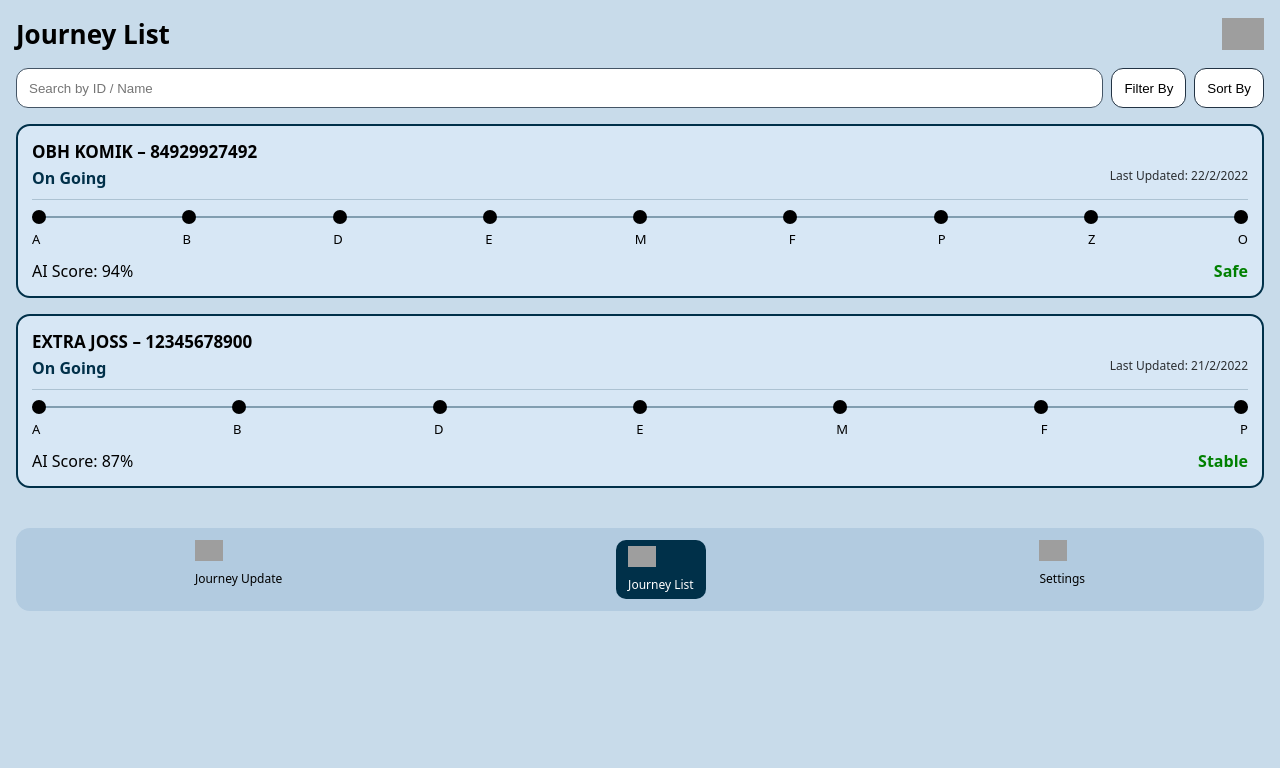
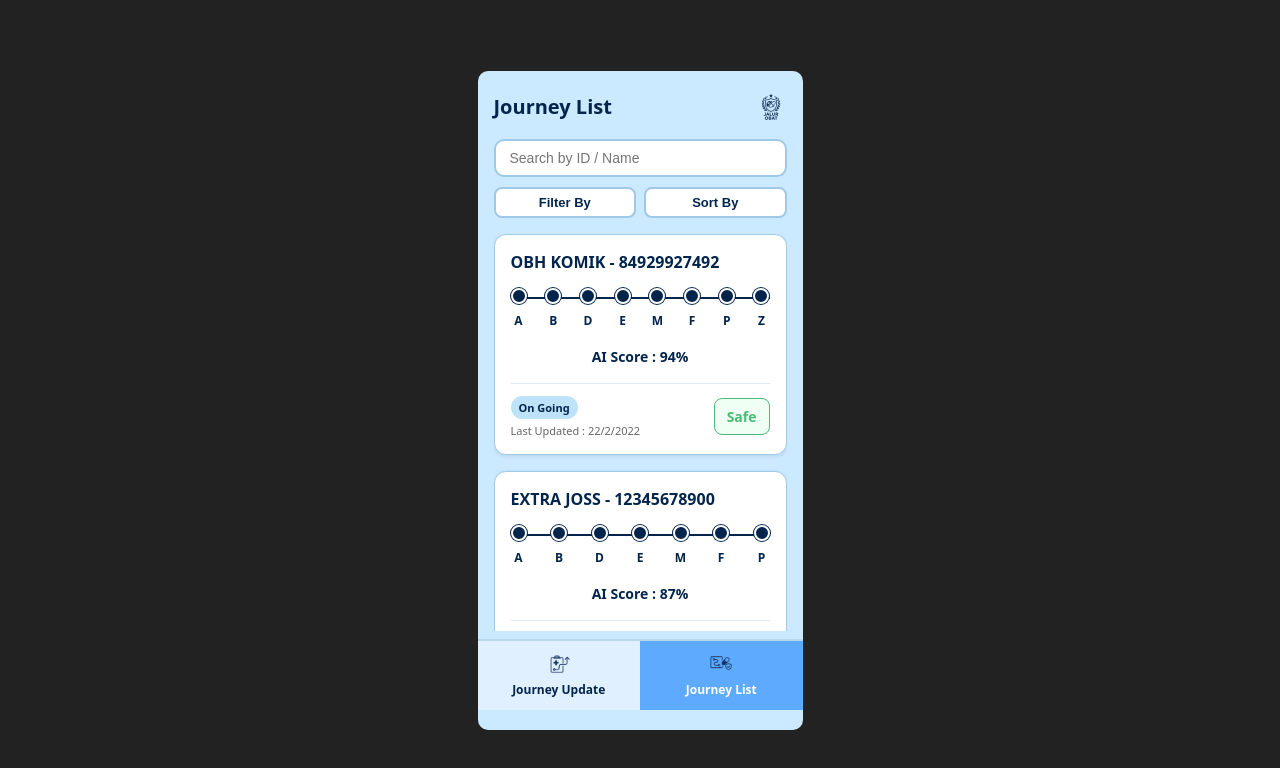
Before and after one commit to DlegendZ/Jalur-Obat, a Next.js app in the folder jalur-obat/: page /list_journey in a window 1280 px wide. Shown: the top 768 px of the page. Built offline with nearby package versions, Linux system fonts and the light colour scheme; grey boxes are pictures that could not be loaded.

Commit message:
List Journey

```diff
--- a/jalur-obat/app/list_journey/JourneyList.module.css
+++ b/jalur-obat/app/list_journey/JourneyList.module.css
@@ -1,10 +1,24 @@
-/* PAGE */
-.container {
-  width: 100%;
-  background: #c8dbea;
-  padding: 16px;
-  min-height: 100vh;
-  box-sizing: border-box;
+/* FULL SCREEN ROOT */
+.root {
+  width: 100vw;
+  height: 100vh;
+  background: #222;
+  display: flex;
+  align-items: center;
+  justify-content: center;
+}
+
+/* PHONE FRAME */
+.phone {
+  width: 325px;
+  height: 659px;
+  background-color: #cbe9ff;
+  border-radius: 10px;
+  padding: 20px 16px;
+  display: flex;
+  flex-direction: column;
+  position: relative;
+  overflow: hidden;
 }
 
 /* HEADER */
@@ -12,185 +26,427 @@
   display: flex;
   justify-content: space-between;
   align-items: center;
+  margin-bottom: 16px;
 }
 
 .title {
-  font-size: 26px;
+  font-size: 20px;
   font-weight: 700;
+  color: #03254c;
+  margin: 0;
 }
 
 .logo {
-  width: 42px;
+  width: 32px;
+  height: 32px;
+  border-radius: 6px;
 }
 
-/* FILTER ROW */
-.filterRow {
-  margin-top: 16px;
+/* SEARCH & FILTER ROW */
+.searchFilterRow {
+  margin-bottom: 16px;
+}
+
+.search {
+  width: 100%;
+  height: 38px;
+  border-radius: 10px;
+  padding: 0 14px;
+  border: 2px solid #a0c8e8;
+  background: white;
+  font-size: 14px;
+  box-sizing: border-box;
+  margin-bottom: 10px;
+}
+
+.search:focus {
+  outline: none;
+  border-color: #03254c;
+}
+
+.filterButtons {
   display: flex;
   gap: 8px;
 }
 
-.search {
+.filterGroup {
+  position: relative;
   flex: 1;
-  height: 40px;
-  border-radius: 12px;
-  padding: 0 12px;
-  border: 1px solid #456;
 }
 
-.filterBtn,
-.sortBtn {
-  background: #fff;
-  border-radius: 12px;
-  padding: 7px 12px;
-  border: 1px solid #234;
-  font-weight: 500;
+.filterBtn, .sortBtn {
+  width: 100%;
+  background: #ffffff;
+  border: 2px solid #a0c8e8;
+  border-radius: 8px;
+  padding: 6px 10px;
+  font-weight: 700;
+  color: #03254c;
+  cursor: pointer;
+  font-size: 13px;
+  transition: all 0.2s;
+}
+
+.filterBtn:hover, .sortBtn:hover {
+  border-color: #03254c;
+  background: #f0f8ff;
+}
+
+.dropdown {
+  position: absolute;
+  top: 100%;
+  left: 0;
+  right: 0;
+  background: white;
+  border: 2px solid #a0c8e8;
+  border-radius: 8px;
+  margin-top: 4px;
+  z-index: 10;
+  box-shadow: 0 4px 6px rgba(0, 0, 0, 0.1);
+}
+
+.option {
+  padding: 8px 10px;
+  cursor: pointer;
+  border-bottom: 1px solid #f1f5f9;
+  font-size: 12px;
+  transition: background 0.2s;
+  color: #03254c;
+  font-weight: 600;
+}
+
+.option:hover {
+  background: #f0f8ff;
+}
+
+.option:last-child {
+  border-bottom: none;
+}
+
+/* CARD LIST */
+.cardList {
+  flex: 1;
+  overflow-y: auto;
+  display: flex;
+  flex-direction: column;
+  gap: 12px;
+  padding-bottom: 10px;
 }
 
 /* CARD */
 .card {
-  margin-top: 16px;
-  background: #d7e7f5;
-  border: 2px solid #003049;
-  border-radius: 14px;
-  padding: 14px;
-  transition: 0.2s;
+  background: white;
+  border-radius: 12px;
+  padding: 16px;
+  box-shadow: 0 1px 4px rgba(0, 0, 0, 0.1);
+  border: 1px solid #a0c8e8;
+  transition: all 0.3s ease;
+  cursor: pointer;
+  margin-bottom: 4px;
 }
 
 .card:hover {
-  background: #e7f3ff;
+  transform: translateY(-1px);
+  box-shadow: 0 2px 8px rgba(0, 0, 0, 0.15);
+  border-color: #03254c;
 }
 
-/* HEADER INSIDE CARD */
+.card.expanded {
+  margin: 8px 0;
+  border-color: #03254c;
+  box-shadow: 0 4px 12px rgba(0, 0, 0, 0.2);
+}
+
+/* CARD HEADER */
 .cardHeader {
   display: flex;
-  flex-direction: column;
+  justify-content: space-between;
+  align-items: center;
+  margin-bottom: 16px;
 }
 
-.titleBlock {
-  font-size: 17px;
-  font-weight: bold;
+.nameIdRow {
+  display: flex;
+  align-items: center;
+  gap: 4px;
+  flex: 1;
 }
 
-.statusBlock {
-  margin-top: 4px;
+.drugName {
+  font-size: 16px;
+  font-weight: 700;
+  color: #03254c;
+}
+
+.drugId {
+  font-size: 16px;
+  font-weight: 700;
+  color: #03254c;
+}
+
+/* DOT LINE CONTAINER - HORIZONTAL */
+.dotLineContainer.horizontal {
+  position: relative;
+  margin: 16px 0;
+  height: 40px;
+}
+
+.connectingLine {
+  position: absolute;
+  top: 8px;
+  left: 0;
+  right: 0;
+  height: 2px;
+  background: #03254c;
+  z-index: 1;
+}
+
+.dotLine {
   display: flex;
   justify-content: space-between;
+  align-items: center;
+  position: relative;
+  z-index: 2;
+  height: 100%;
+}
+
+.dotStage {
+  display: flex;
+  flex-direction: column;
+  align-items: center;
+  gap: 8px;
+}
+
+.dot {
+  width: 16px;
+  height: 16px;
+  border-radius: 50%;
+  background: #03254c;
+  border: 2px solid white;
+  box-shadow: 0 0 0 1px #03254c;
+  z-index: 3;
+}
+
+.stageLetter {
+  font-size: 12px;
+  font-weight: 600;
+  color: #03254c;
+}
+
+/* DOT LINE CONTAINER - VERTICAL */
+.dotLineContainer.vertical {
+  margin: 16px 0;
+  position: relative;
+}
+
+.verticalStages {
+  display: flex;
+  flex-direction: column;
+  gap: 20px;
+  margin-left: 8px; /* DIUBAH: Dikiri sedikit lagi */
+  position: relative;
+}
+
+.verticalLine {
+  position: absolute;
+  left: 7px;
+  top: 0;
+  bottom: 0;
+  width: 2px;
+  background: #03254c;
+  z-index: 1;
+}
+
+.verticalStage {
+  display: flex;
+  align-items: flex-start;
+  gap: 16px;
+  position: relative;
+  z-index: 2;
+}
+
+.verticalDot {
+  width: 14px;
+  height: 14px;
+  border-radius: 50%;
+  background: #03254c;
+  border: 2px solid white;
+  box-shadow: 0 0 0 1px #03254c;
+  flex-shrink: 0;
+  margin-top: 2px;
+}
+
+.stageInfo {
+  display: flex;
+  flex-direction: column;
+  gap: 4px;
+}
+
+.stageQuantity {
+  font-size: 11px;
+  color: #666;
+}
+
+.stageQuality {
+  font-size: 11px;
+  font-weight: 600;
+  color: #03254c;
+}
+
+/* AI SCORE */
+.aiScoreRow {
+  margin: 12px 0;
+  text-align: center;
+}
+
+.aiScore {
+  font-size: 14px;
+  font-weight: 600;
+  color: #03254c;
+}
+
+/* STATUS AND UPDATE ROW */
+.statusUpdateRow {
+  display: flex;
+  justify-content: space-between;
+  align-items: center;
+  margin-top: 16px;
+  padding-top: 12px;
+  border-top: 1px solid #e2e8f0;
+}
+
+.statusLeft {
+  display: flex;
+  flex-direction: column;
+  gap: 4px;
 }
 
 .onGoing {
-  font-weight: bold;
-  color: #003049;
+  background: #bee3f8;
+  color: #03254c;
+  padding: 4px 8px;
+  border-radius: 12px;
+  font-size: 11px;
+  font-weight: 600;
+  width: fit-content;
 }
 
-.updated {
-  font-size: 12px;
-  opacity: 0.8;
+.lastUpdated {
+  font-size: 11px;
+  color: #666;
 }
 
-/* Separator */
-.separator {
-  width: 100%;
-  height: 1px;
-  background: #003049;
-  opacity: 0.2;
-  margin: 10px 0;
-}
-
-/* DOT LINE */
-.lineWrapper {
-  position: relative;
-  margin-top: 10px;
-}
-
-.line {
-  position: absolute;
-  top: 6px;
-  width: 100%;
-  height: 2px;
-  background: #003049;
-  opacity: 0.4;
-}
-
-.dotRow {
+.statusRight {
   display: flex;
-  justify-content: space-between;
-  position: relative;
-}
-
-.dot {
-  width: 14px;
-  height: 14px;
-  border-radius: 50%;
-  background: black;
-}
-
-/* LETTERS */
-.letterRow {
-  margin-top: 6px;
-  display: flex;
-  justify-content: space-between;
-  font-size: 13px;
-}
-
-/* BOTTOM */
-.bottomRow {
-  margin-top: 12px;
-  display: flex;
-  justify-content: space-between;
+  align-items: center;
 }
 
 .statusText {
-  font-weight: bold;
-  color: green;
+  font-size: 14px;
+  font-weight: 700;
+  color: #48bb78;
+  background: #f0fff4;
+  padding: 8px 12px;
+  border-radius: 8px;
+  border: 1px solid #48bb78;
+}
+
+/* CURRENT CONDITION */
+.currentCondition {
+  margin-top: 16px;
+  padding: 12px;
+  background: #f0f8ff;
+  border-radius: 8px;
+  border: 1px solid #a0c8e8;
+  text-align: center;
+}
+
+.currentConditionLabel {
+  font-size: 12px;
+  font-weight: 600;
+  color: #03254c;
+  margin-right: 8px;
+}
+
+.currentConditionValue {
+  font-size: 12px;
+  font-weight: 700;
+  color: #03254c;
 }
 
 /* BOTTOM NAVIGATION */
+/* BOTTOM NAVIGATION - DIUBAH SESUAI GAMBAR 2 */
 .bottomNav {
-  margin-top: 40px;
-  background: #b2cbe0;
-  padding: 12px;
-  border-radius: 14px;
+  background: #E0F0FF;
+  padding: 0;
   display: flex;
-  justify-content: space-around;
-  position: sticky;
-  bottom: 10px;
+  justify-content: space-between;
+  border-top: 2px solid #B8D8F0;
+  margin: 8px -16px 0 -16px; /* MARGIN TOP 8px UNTUK TURUNKAN */
+  width: calc(100% + 32px);
+  gap: 0;
+  border-radius: 0;
 }
 
-.navItem a {
+.navItem {
+  flex: 1;
+  display: flex;
+  justify-content: center;
+}
+
+.navLink {
+  display: flex;
+  flex-direction: column;
+  align-items: center;
+  justify-content: center;
   text-decoration: none;
-  color: black;
-  text-align: center;
+  padding: 12px 0;
+  width: 100%;
+  gap: 4px;
+  border: none;
+  background: transparent;
+  color: #03254c;
+  min-height: 60px;
   font-size: 12px;
+  font-weight: 600;
 }
 
 .navIcon {
-  width: 28px;
-  margin-bottom: 4px;
+  width: 24px;
+  height: 24px;
 }
 
-.activeNav {
-  background: #003049;
-  border-radius: 10px;
-  padding: 6px 12px;
-}
-
-.activeNav p {
+/* Journey List - Aktif */
+.activeNav .navLink {
+  background: #5DAAFF;
   color: white;
 }
 
-/* MOBILE */
-@media (max-width: 480px) {
-  .title {
-    font-size: 22px;
-  }
+/* Hover effects */
+.navLink:hover {
+  background: #B8D8F0;
+}
 
-  .card {
-    padding: 10px;
-  }
+.activeNav .navLink:hover {
+  background: #03254c;
+  opacity: 0.9;
+}
 
-  .dot {
-    width: 10px;
-    height: 10px;
-  }
+/* SCROLLBAR STYLING */
+.cardList::-webkit-scrollbar {
+  width: 3px;
 }
+
+.cardList::-webkit-scrollbar-track {
+  background: #f1f1f1;
+  border-radius: 2px;
+}
+
+.cardList::-webkit-scrollbar-thumb {
+  background: #a0c8e8;
+  border-radius: 2px;
+}
+
+.cardList::-webkit-scrollbar-thumb:hover {
+  background: #03254c;
+}
--- a/jalur-obat/app/list_journey/journey-card.tsx
+++ b/jalur-obat/app/list_journey/journey-card.tsx
@@ -1,48 +1,93 @@
 "use client";
-
 import React from "react";
 import styles from "./JourneyList.module.css";
 
-export default function JourneyCard({ data }) {
+export default function JourneyCard({ data, isExpanded, onClick }: {
+  data: any;
+  isExpanded: boolean;
+  onClick: () => void;
+}) {
+  // Sample data for expanded view
+  const stageDetails = {
+    "A": { quantity: "1000 pcs", quality: "Excellent" },
+    "B": { quantity: "980 pcs", quality: "Excellent" },
+    "D": { quantity: "950 pcs", quality: "Good" },
+    "E": { quantity: "920 pcs", quality: "Good" },
+    "M": { quantity: "900 pcs", quality: "Fair" },
+    "F": { quantity: "890 pcs", quality: "Fair" },
+    "P": { quantity: "880 pcs", quality: "Poor" },
+    "Z": { quantity: "870 pcs", quality: "Poor" },
+    "O": { quantity: "860 pcs", quality: "Poor" }
+  };
+
+  const currentStage = data.stages[data.stages.length - 1]; // Last stage
+
   return (
-    <div className={styles.card}>
-      {/* HEADER */}
+    <div className={`${styles.card} ${isExpanded ? styles.expanded : ''}`} onClick={onClick}>
+      {/* HEADER - Nama dan ID sejajar dan bold */}
       <div className={styles.cardHeader}>
-        <div className={styles.titleBlock}>
-          {data.name} – {data.id}
-        </div>
-
-        <div className={styles.statusBlock}>
-          <span className={styles.onGoing}>On Going</span>
-          <span className={styles.updated}>Last Updated: {data.updated}</span>
+        <div className={styles.nameIdRow}>
+          <span className={styles.drugName}>{data.name} -</span>
+          <span className={styles.drugId}>{data.id}</span>
         </div>
       </div>
 
-      <div className={styles.separator}></div>
+      {/* DOT LINE - Horizontal atau Vertikal */}
+      <div className={`${styles.dotLineContainer} ${isExpanded ? styles.vertical : styles.horizontal}`}>
+        {isExpanded ? (
+          // VERTICAL LAYOUT (Expanded)
+          <div className={styles.verticalStages}>
+            <div className={styles.verticalLine}></div>
+            {data.stages.map((stage: string, index: number) => (
+              <div key={index} className={styles.verticalStage}>
+                <div className={styles.verticalDot}></div>
+                <div className={styles.stageInfo}>
+                  <span className={styles.stageLetter}>{stage}</span>
+                  <span className={styles.stageQuantity}>{stageDetails[stage as keyof typeof stageDetails]?.quantity}</span>
+                  <span className={styles.stageQuality}>{stageDetails[stage as keyof typeof stageDetails]?.quality}</span>
+                </div>
+              </div>
+            ))}
+          </div>
+        ) : (
+          // HORIZONTAL LAYOUT (Collapsed)
+          <>
+            <div className={styles.connectingLine}></div>
+            <div className={styles.dotLine}>
+              {data.stages.map((stage: string, index: number) => (
+                <div key={index} className={styles.dotStage}>
+                  <div className={styles.dot}></div>
+                  <span className={styles.stageLetter}>{stage}</span>
+                </div>
+              ))}
+            </div>
+          </>
+        )}
+      </div>
 
-      {/* DOT LINE */}
-      <div className={styles.lineWrapper}>
-        <div className={styles.line}></div>
+      {/* AI SCORE */}
+      <div className={styles.aiScoreRow}>
+        <span className={styles.aiScore}>AI Score : {data.score}%</span>
+      </div>
 
-        <div className={styles.dotRow}>
-          {data.stages.map((s, i) => (
-            <div key={i} className={styles.dot}></div>
-          ))}
+      {/* STATUS AND UPDATE INFO */}
+      <div className={styles.statusUpdateRow}>
+        <div className={styles.statusLeft}>
+          <span className={styles.onGoing}>On Going</span>
+          <span className={styles.lastUpdated}>Last Updated : {data.updated}</span>
+        </div>
+        <div className={styles.statusRight}>
+          <span className={styles.statusText}>{data.status}</span>
         </div>
       </div>
 
-      {/* LETTERS */}
-      <div className={styles.letterRow}>
-        {data.stages.map((s, i) => (
-          <span key={i}>{s}</span>
-        ))}
-      </div>
-
-      {/* BOTTOM */}
-      <div className={styles.bottomRow}>
-        <span className={styles.aiScore}>AI Score: {data.score}%</span>
-        <span className={styles.statusText}>{data.status}</span>
-      </div>
+      {/* CURRENT CONDITION */}
+      {isExpanded && (
+        <div className={styles.currentCondition}>
+          <span className={styles.currentConditionLabel}>Current Condition:</span>
+          <span className={styles.currentConditionValue}>{stageDetails[currentStage as keyof typeof stageDetails]?.quality}</span>
+        </div>
+      )}
     </div>
   );
 }
--- a/jalur-obat/app/list_journey/page.tsx
+++ b/jalur-obat/app/list_journey/page.tsx
@@ -1,5 +1,4 @@
 "use client";
-
 import React, { useState } from "react";
 import JourneyCard from "./journey-card";
 import styles from "./JourneyList.module.css";
@@ -10,7 +9,7 @@ const dummyData = [
     id: "84929927492",
     score: 94,
     updated: "22/2/2022",
-    stages: ["A", "B", "D", "E", "M", "F", "P", "Z", "O"],
+    stages: ["A", "B", "D", "E", "M", "F", "P", "Z"],
     status: "Safe",
   },
   {
@@ -24,17 +23,17 @@ const dummyData = [
 ];
 
 export default function JourneyListPage() {
-  // STATE
   const [search, setSearch] = useState("");
   const [sortType, setSortType] = useState("none");
+  const [filterOpen, setFilterOpen] = useState(false);
+  const [sortOpen, setSortOpen] = useState(false);
+  const [selectedCard, setSelectedCard] = useState<number | null>(null);
 
-  // Fix parsing tanggal dd/mm/yyyy
-  function parseDate(str) {
+  function parseDate(str: string) {
     const [day, month, year] = str.split("/").map(Number);
     return new Date(year, month - 1, day);
   }
 
-  // FILTER + SORT
   const filteredData = dummyData
     .filter((d) =>
       (d.name + d.id).toLowerCase().includes(search.toLowerCase())
@@ -42,70 +41,107 @@ export default function JourneyListPage() {
     .sort((a, b) => {
       if (sortType === "score") return b.score - a.score;
       if (sortType === "updated")
-        return parseDate(b.updated) - parseDate(a.updated);
+        return parseDate(b.updated).getTime() - parseDate(a.updated).getTime();
       return 0;
     });
 
+  const handleCardClick = (index: number) => {
+    setSelectedCard(selectedCard === index ? null : index);
+  };
+
   return (
-    <div className={styles.container}>
+    <div className={styles.root}>
+      <div className={styles.phone}>
         {/* HEADER */}
         <div className={styles.headerRow}>
           <h1 className={styles.title}>Journey List</h1>
-        <img src="/logo.png" className={styles.logo} alt="logo" />
+          <img src="/app_logo.png" className={styles.logo} alt="logo" />
         </div>
 
-      {/* FILTER SECTION */}
-      <div className={styles.filterRow}>
+        {/* SEARCH & FILTER SECTION */}
+        <div className={styles.searchFilterRow}>
           <input
             className={styles.search}
             placeholder="Search by ID / Name"
             value={search}
             onChange={(e) => setSearch(e.target.value)}
           />
-
+          <div className={styles.filterButtons}>
+            <div className={styles.filterGroup}>
               <button
                 className={styles.filterBtn}
-          onClick={() => alert("Filter menu not implemented yet")}
+                onClick={() => setFilterOpen(!filterOpen)}
               >
                 Filter By
               </button>
+              {filterOpen && (
+                <div className={styles.dropdown}>
+                  <div className={styles.option}>All</div>
+                  <div className={styles.option}>On Going</div>
+                  <div className={styles.option}>Completed</div>
+                </div>
+              )}
+            </div>
 
+            <div className={styles.filterGroup}>
               <button
                 className={styles.sortBtn}
-          onClick={() =>
-            setSortType(sortType === "score" ? "updated" : "score")
-          }
+                onClick={() => setSortOpen(!sortOpen)}
               >
                 Sort By
               </button>
+              {sortOpen && (
+                <div className={styles.dropdown}>
+                  <div
+                    className={styles.option}
+                    onClick={() => setSortType("score")}
+                  >
+                    AI Score
+                  </div>
+                  <div
+                    className={styles.option}
+                    onClick={() => setSortType("updated")}
+                  >
+                    Last Updated
+                  </div>
+                  <div
+                    className={styles.option}
+                    onClick={() => setSortType("none")}
+                  >
+                    Default
+                  </div>
+                </div>
+              )}
+            </div>
+          </div>
         </div>
 
         {/* CARD LIST */}
+        <div className={styles.cardList}>
           {filteredData.map((item, idx) => (
-        <JourneyCard key={idx} data={item} />
+            <JourneyCard
+              key={idx}
+              data={item}
+              isExpanded={selectedCard === idx}
+              onClick={() => handleCardClick(idx)}
+            />
           ))}
+        </div>
 
         {/* BOTTOM NAV */}
         <div className={styles.bottomNav}>
           <div className={styles.navItem}>
-          <a href="/journey-update">
-            <img src="/update.png" className={styles.navIcon} />
-            <p>Journey Update</p>
+            <a href="/update_journey" className={styles.navLink}>
+              <img src="/Update.png" className={styles.navIcon} alt="Update" />
+              <span>Journey Update</span>
             </a>
           </div>
-
           <div className={`${styles.navItem} ${styles.activeNav}`}>
-          <a href="/journey-list">
-            <img src="/list.png" className={styles.navIcon} />
-            <p>Journey List</p>
+            <a href="/list_journey" className={styles.navLink}>
+              <img src="/List.png" className={styles.navIcon} alt="List" />
+              <span>Journey List</span>
             </a>
           </div>
-
-        <div className={styles.navItem}>
-          <a href="/settings">
-            <img src="/settings.png" className={styles.navIcon} />
-            <p>Settings</p>
-          </a>
         </div>
       </div>
     </div>
--- a/jalur-obat/app/sign_up/page.tsx
+++ b/jalur-obat/app/sign_up/page.tsx
@@ -58,7 +58,7 @@ export default function SignUpPage() {
           className="signup-input"
         />
 
-        <button className="signup-continue">Continue</button>
+        <Link href="/list_journey" className="signup-continue">Continue</Link>
 
         <p className="signup-haveacc">Already have an account?</p>
 
```
Also changed, not shown: jalur-obat/public/List.png (added), jalur-obat/public/Update.png (added). Lines whose indentation alone changed are shown as unchanged.
